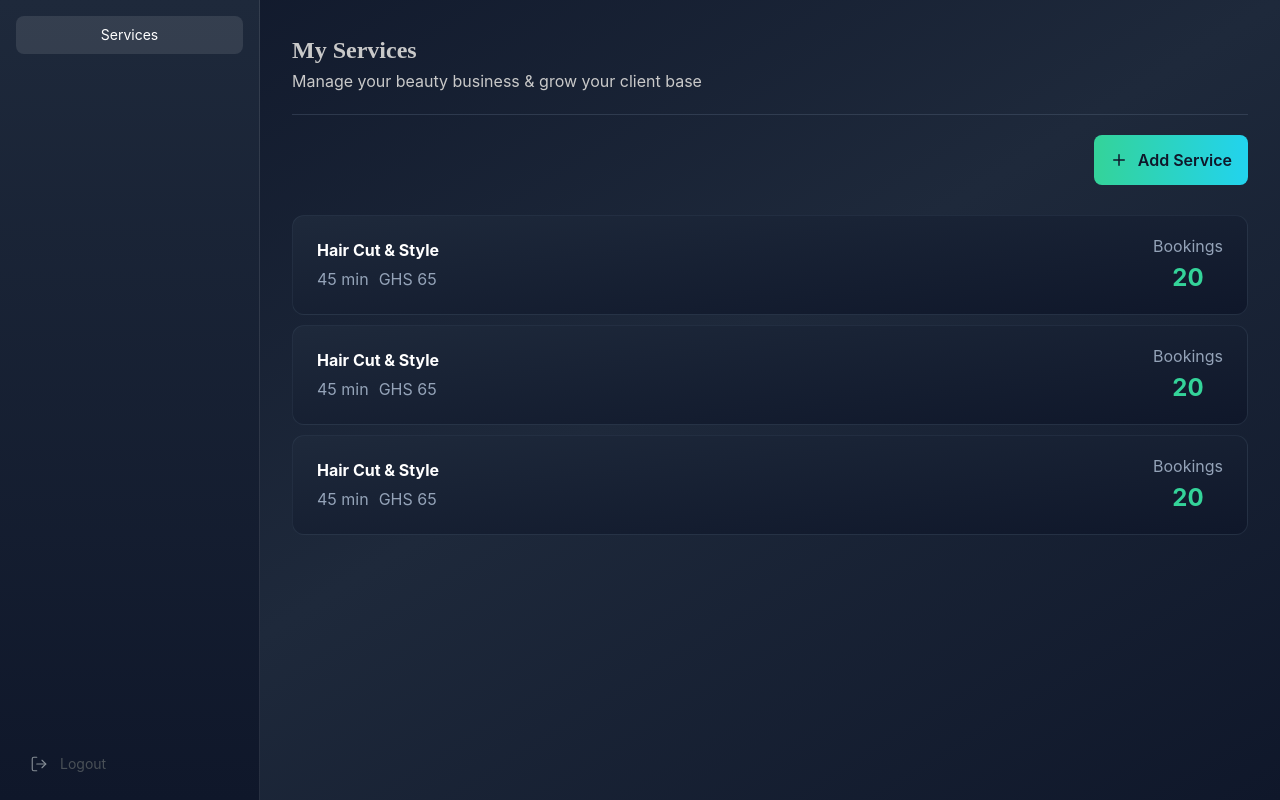
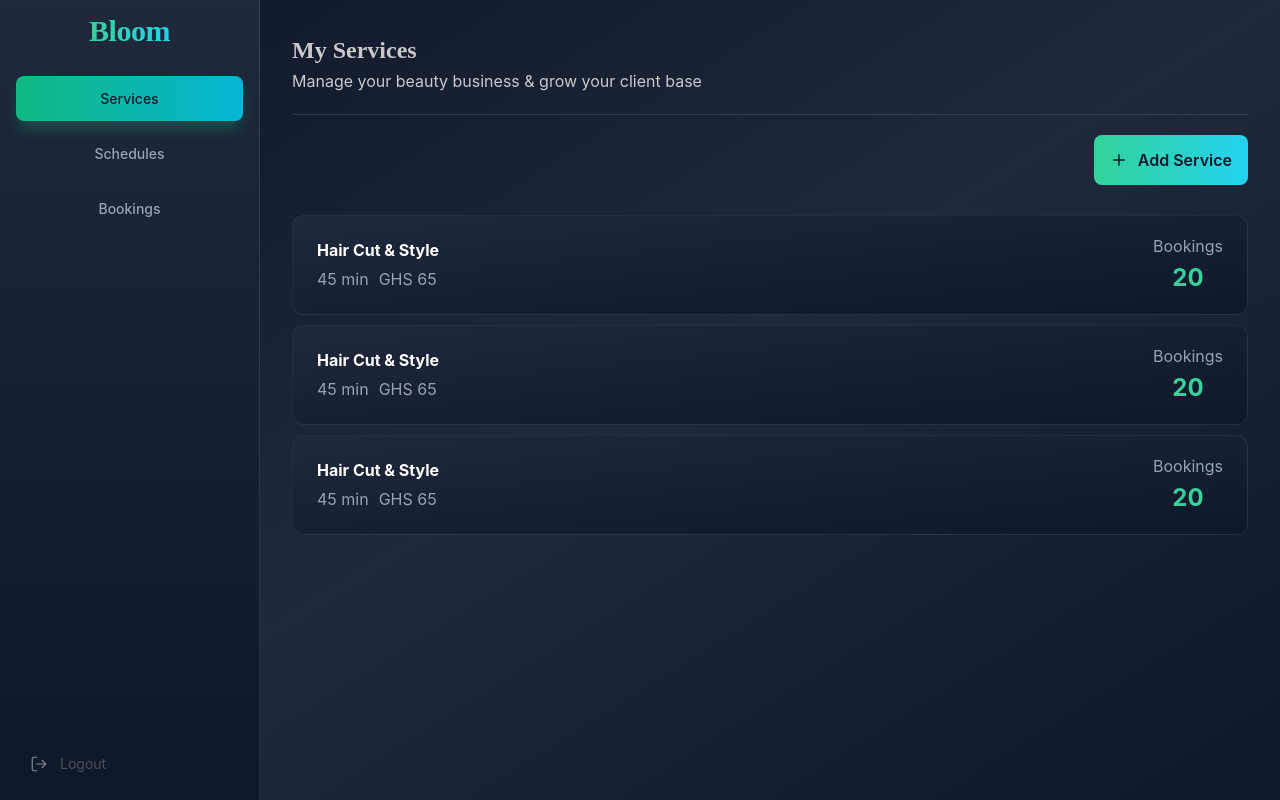
Before and after one commit to Nii-Armah/bloom-frontend, a Next.js app: page /admin in a window 1280 px wide. Built offline with nearby package versions, Linux system fonts and the light colour scheme.

Commit message:
Add schedules and bookings tabs to admin sidebar

```diff
--- a/src/features/admin/components/SideBar/SideBar.module.css
+++ b/src/features/admin/components/SideBar/SideBar.module.css
@@ -6,23 +6,39 @@
   border-right: 1px solid rgba(255, 255, 255, 0.1);
   display: flex;
   flex-direction: column;
+  gap: 10px;
 }
 
 .tab {
-  color: #cbd5e1;
+  width: 100%;
+  display: flex;
+  align-items: center;
+  gap: 12px;
   padding: 12px 16px;
-  border-radius: var(--mantine-radius-md);
-  transition: all 0.2s ease;
-  background: transparent;
-  border: none;
+  border-radius: 8px;
+  border: none !important;
+  background-color: transparent !important;
+  color: #94a3b8 !important;
+  font-weight: 500;
+  transition: all 150ms cubic-bezier(0.4, 0, 0.2, 1);
   cursor: pointer;
-  margin-bottom: 4px;
+  height: 45px;
+}
 
-  width: 100%;
-  display: flex !important;
-  justify-content: flex-start !important;
-  align-items: center !important;
-  text-align: left;
+.tab:hover:not([data-active]) {
+  color: #ffffff !important;
+  background-color: rgba(51, 65, 85, 0.5) !important;
+}
+
+.tab[data-active] {
+  background: linear-gradient(to right, #10b981, #06b6d4) !important;
+  color: #0f172a !important;
+  box-shadow: 0 10px 15px -3px rgba(16, 185, 129, 0.3);
+}
+
+.tab:hover {
+  color: #ffffff;
+  background-color: rgba(51, 65, 85, 0.5);
 }
 
 .tab[data-active] {
@@ -35,7 +51,7 @@
   padding: 10px 14px;
   border-radius: var(--mantine-radius-md);
   transition: all 0.2s ease;
-  color: var(--mantine-color-gray-7); /* Subdued text */
+  color: var(--mantine-color-gray-7);
 }
 
 .logoutIcon {
@@ -43,7 +59,6 @@
   transition: color 0.2s ease;
 }
 
-/* On Hover: Switch to a soft red alert style */
 .logoutButton:hover {
   background-color: var(--mantine-color-red-0);
 }
@@ -55,3 +70,9 @@
 .logoutButton:hover .logoutIcon {
   color: var(--mantine-color-red-6);
 }
+
+.logoWrapper {
+  display: flex;
+  justify-content: center;
+  margin-bottom: 20px;
+}
--- a/src/features/admin/components/SideBar/SideBar.tsx
+++ b/src/features/admin/components/SideBar/SideBar.tsx
@@ -1,4 +1,5 @@
 import styles from "./SideBar.module.css";
+import Logo from "@/components/Logo";
 
 import { useRouter } from "next/navigation";
 
@@ -21,8 +22,20 @@ export default function SideBar() {
 
   return (
     <Tabs.List className={styles.sidebarList}>
+      <div className={styles.logoWrapper}>
+        <Logo />
+      </div>
+
       <Tabs.Tab value="services" className={styles.tab}>
         Services
+      </Tabs.Tab>
+
+      <Tabs.Tab value="schedules" className={styles.tab}>
+        Schedules
+      </Tabs.Tab>
+
+      <Tabs.Tab value="bookings" className={styles.tab}>
+        Bookings
       </Tabs.Tab>
 
       <UnstyledButton className={styles.logoutButton} onClick={handleLogout}>
```
